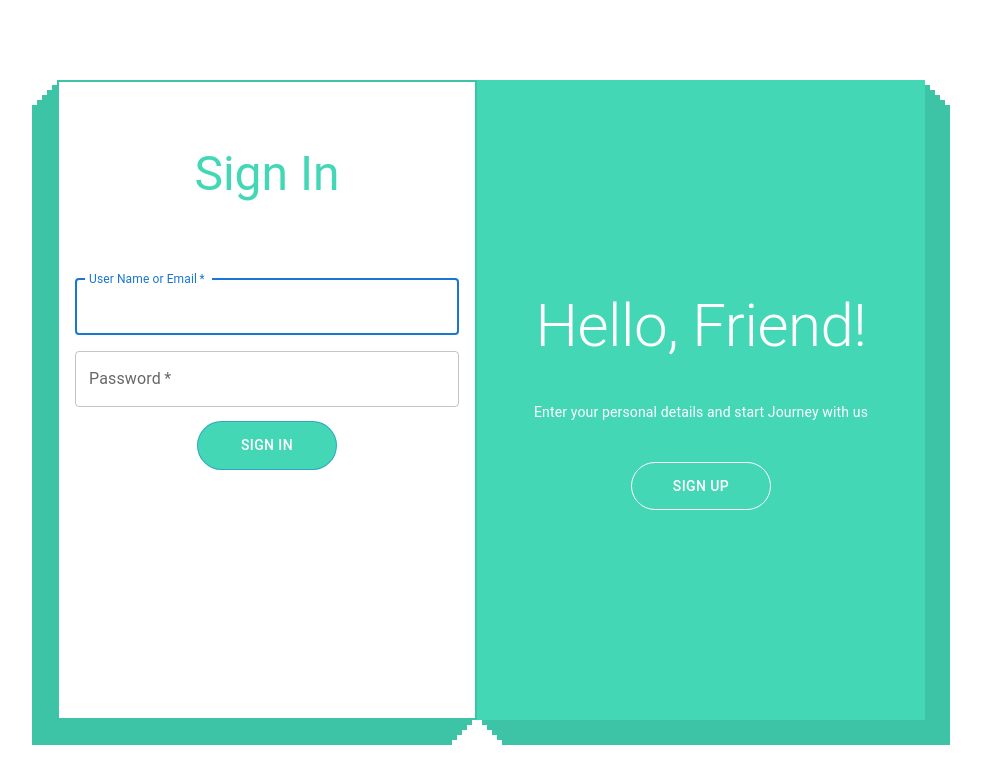
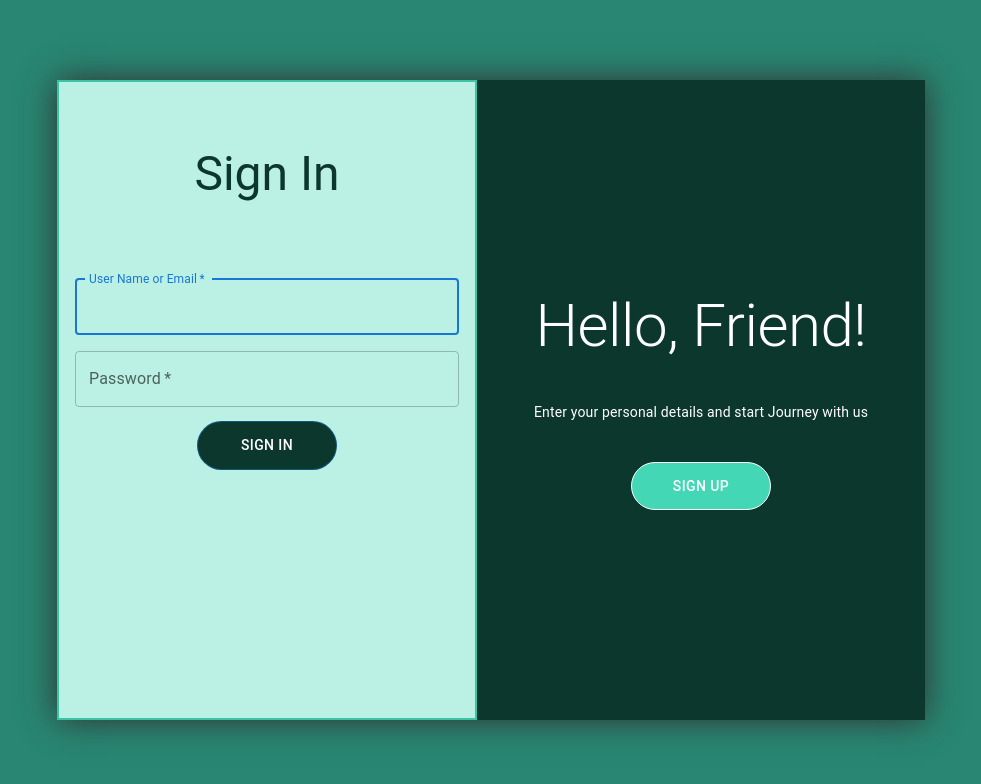
Before and after one commit to anurag-ay/Chatster_Client, a React (Create React App) app: page /login in a window 1280 px wide. Shown: the top 784 px of the page, without its empty margins (149-1130 px from the left). Built offline with nearby package versions, Linux system fonts and the light colour scheme.

Commit message:
Change theme of login and logout page

```diff
--- a/src/pages/LogIn.jsx
+++ b/src/pages/LogIn.jsx
@@ -40,15 +40,17 @@ function LogIn() {
     <Stack
       alignItems={"center"}
       justifyContent={"center"}
-      width={"100vw"}
-      height={"100vh"}
+      sx={{
+        backgroundColor: "#288672",
+        width: "100vw",
+        height: "100vh",
+      }}
     >
       <Stack
         flexDirection="row"
         sx={{
           color: "white",
-          backgroundColor: "gray",
-          // boxShadow: "0em 0em  2em #313131",
+          boxShadow: "0em 0em  2em #313131",
         }}
       >
         {/* Sign */}
@@ -60,13 +62,14 @@ function LogIn() {
           alignItems={"center"}
           sx={{
             border: "2px solid #3DC3A5",
-            backgroundColor: "white",
+            backgroundColor: "#bbf1e5",
             p: "1em",
-            boxShadow: "#3DC3A5  -5px 5px, #3DC3A5 -10px 10px,  #3DC3A5  -15px 15px, #3DC3A5  -20px 20px, #3DC3A5  -25px 25px"
           }}
         >
           <Box m="3em">
-            <Typography color={"#44D7B6"} variant="h3">Sign In</Typography>
+            <Typography color={"#0c372d"} variant="h3">
+              Sign In
+            </Typography>
           </Box>
           <Stack justifyContent="center">
             <Box component="form" onSubmit={handleSubmit} sx={{ mt: "1.8em" }}>
@@ -101,15 +104,15 @@ function LogIn() {
                   sx={{
                     mt: "1em",
                     color: "white",
-                    backgroundColor: "#44D7B6",
+                    backgroundColor: "#0c372d",
                     padding: "0.8em",
                     width: "10em",
                     borderRadius: "2em",
                     "&:hover": {
                       color: "white",
                       border: "0.1em solid white",
-                      // backgroundColor: "#ff4532",
-                      boxShadow: "#44D7B6 0px -23px 25px 0px inset, #44D7B6 0px -36px 30px 0px inset, #44D7B6 0px -79px 40px 0px inset,#44D7B6 0px 2px 1px,#44D7B6 0px 4px 2px, #44D7B6 0px 8px 4px, rgba(0, 0, 0, 0.09) 0px 16px 8px, rgba(0, 0, 0, 0.09) 0px 32px 16px"
+                      boxShadow:
+                        "#44D7B6 0px -23px 25px 0px inset, #44D7B6 0px -36px 30px 0px inset, #44D7B6 0px -79px 40px 0px inset,#44D7B6 0px 2px 1px,#44D7B6 0px 4px 2px, #44D7B6 0px 8px 4px, rgba(0, 0, 0, 0.09) 0px 16px 8px, rgba(0, 0, 0, 0.09) 0px 32px 16px",
                     },
                   }}
                   variant="outlined"
@@ -133,8 +136,7 @@ function LogIn() {
             paddingLeft={"2rem"}
             paddingRight={"2rem"}
             sx={{
-              backgroundColor: "#44D7B6",
-              boxShadow: " #3DC3A5  5px 5px,  #3DC3A5  10px 10px, #3DC3A5  15px 15px,  #3DC3A5  20px 20px,  #3DC3A5  25px 25px",
+              backgroundColor: "#0c372d",
             }}
           >
             <Stack alignItems={"center"} direction={"column"} spacing={5}>
@@ -156,7 +158,8 @@ function LogIn() {
                     color: "#44D7B6",
                     border: "0.1em solid white",
                     backgroundColor: "#44D7B6",
-                    boxShadow: "white 0px -23px 25px 0px inset, white 0px -36px 30px 0px inset, white 0px -79px 40px 0px inset,white 0px 2px 1px,#44D7B6 0px 4px 2px, white 0px 8px 4px, rgba(0, 0, 0, 0.09) 0px 16px 8px, rgba(0, 0, 0, 0.09) 0px 32px 16px"
+                    boxShadow:
+                      "white 0px -23px 25px 0px inset, white 0px -36px 30px 0px inset, white 0px -79px 40px 0px inset,white 0px 2px 1px,#44D7B6 0px 4px 2px, white 0px 8px 4px, rgba(0, 0, 0, 0.09) 0px 16px 8px, rgba(0, 0, 0, 0.09) 0px 32px 16px",
                   },
                 }}
                 variant="outlined"
--- a/src/pages/SignUp.jsx
+++ b/src/pages/SignUp.jsx
@@ -50,8 +50,11 @@ function SignUp() {
       display={"flex"}
       alignItems={"center"}
       justifyContent={"center"}
-      width={"100vw"}
-      height={"100vh"}
+      sx={{
+        backgroundColor: "#288672",
+        width: "100vw",
+        height: "100vh",
+      }}
     >
       <Box
         display={"flex"}
@@ -60,6 +63,7 @@ function SignUp() {
         sx={{
           color: "white",
           backgroundColor: "gray",
+          boxShadow: "0em 0em  2em #313131",
         }}
       >
         <Stack
@@ -74,8 +78,7 @@ function SignUp() {
           paddingLeft={"2rem"}
           paddingRight={"2rem"}
           sx={{
-            backgroundColor: "#44D7B6",
-            boxShadow: "#3DC3A5 -5px 5px, #3DC3A5 -10px 10px,  #3DC3A5  -15px 15px, #3DC3A5 -20px 20px, #3DC3A5 -25px 25px"
+            backgroundColor: "#0c372d",
           }}
         >
           <Typography variant="h2">Welcome Back!</Typography>
@@ -96,7 +99,8 @@ function SignUp() {
                 color: "#44D7B6",
                 border: "0.1em solid white",
                 backgroundColor: "#44D7B6",
-                boxShadow: "white 0px -23px 25px 0px inset, white 0px -36px 30px 0px inset, white 0px -79px 40px 0px inset,white 0px 2px 1px,#44D7B6 0px 4px 2px, white 0px 8px 4px, rgba(0, 0, 0, 0.09) 0px 16px 8px, rgba(0, 0, 0, 0.09) 0px 32px 16px"
+                boxShadow:
+                  "white 0px -23px 25px 0px inset, white 0px -36px 30px 0px inset, white 0px -79px 40px 0px inset,white 0px 2px 1px,#44D7B6 0px 4px 2px, white 0px 8px 4px, rgba(0, 0, 0, 0.09) 0px 16px 8px, rgba(0, 0, 0, 0.09) 0px 32px 16px",
               },
             }}
             variant="outlined"
@@ -114,15 +118,15 @@ function SignUp() {
         alignItems={"center"}
         sx={{
           border: "2px solid #44D7B6",
-          backgroundColor: "white",
-          // boxShadow:" red 0px 5px 15px",
-          boxShadow: " #3DC3A5 5px 5px,  #3DC3A5 10px 10px,#3DC3A5  15px 15px,  #3DC3A5  20px 20px, #3DC3A5 25px 25px",
-          color:"#44D7B6"
-
+          backgroundColor: "#bbf1e5",
+          color: "#44D7B6",
+          boxShadow: "0em 0em  2em #313131",
         }}
       >
         <Stack direction={"column"} spacing={2} alignItems={"center"} p="1em">
-          <Typography variant="h3">Create Account</Typography>
+          <Typography variant="h3" color="#0c372d">
+            Create Account
+          </Typography>
           <Box
             component="form"
             onSubmit={handleSubmit}
@@ -200,7 +204,7 @@ function SignUp() {
                 sx={{
                   mt: "1em",
                   color: "white",
-                  backgroundColor: "#44D7B6",
+                  backgroundColor: "#0c372d",
                   border: "0.1em solid white",
                   padding: "0.8em",
                   width: "10em",
@@ -209,7 +213,8 @@ function SignUp() {
                     color: "white",
                     border: "0.1em solid white",
                     backgroundColor: "#44D7B6",
-                    boxShadow: "#44D7B6 0px -23px 25px 0px inset, #44D7B6 0px -36px 30px 0px inset, #44D7B6 0px -79px 40px 0px inset,#44D7B6 0px 2px 1px,#44D7B6 0px 4px 2px, #44D7B6 0px 8px 4px, rgba(0, 0, 0, 0.09)  0px 16px 8px, rgba(0, 0, 0, 0.09) 0px 32px 16px"
+                    boxShadow:
+                      "#44D7B6 0px -23px 25px 0px inset, #44D7B6 0px -36px 30px 0px inset, #44D7B6 0px -79px 40px 0px inset,#44D7B6 0px 2px 1px,#44D7B6 0px 4px 2px, #44D7B6 0px 8px 4px, rgba(0, 0, 0, 0.09)  0px 16px 8px, rgba(0, 0, 0, 0.09) 0px 32px 16px",
                   },
                 }}
                 variant="outlined"
```
